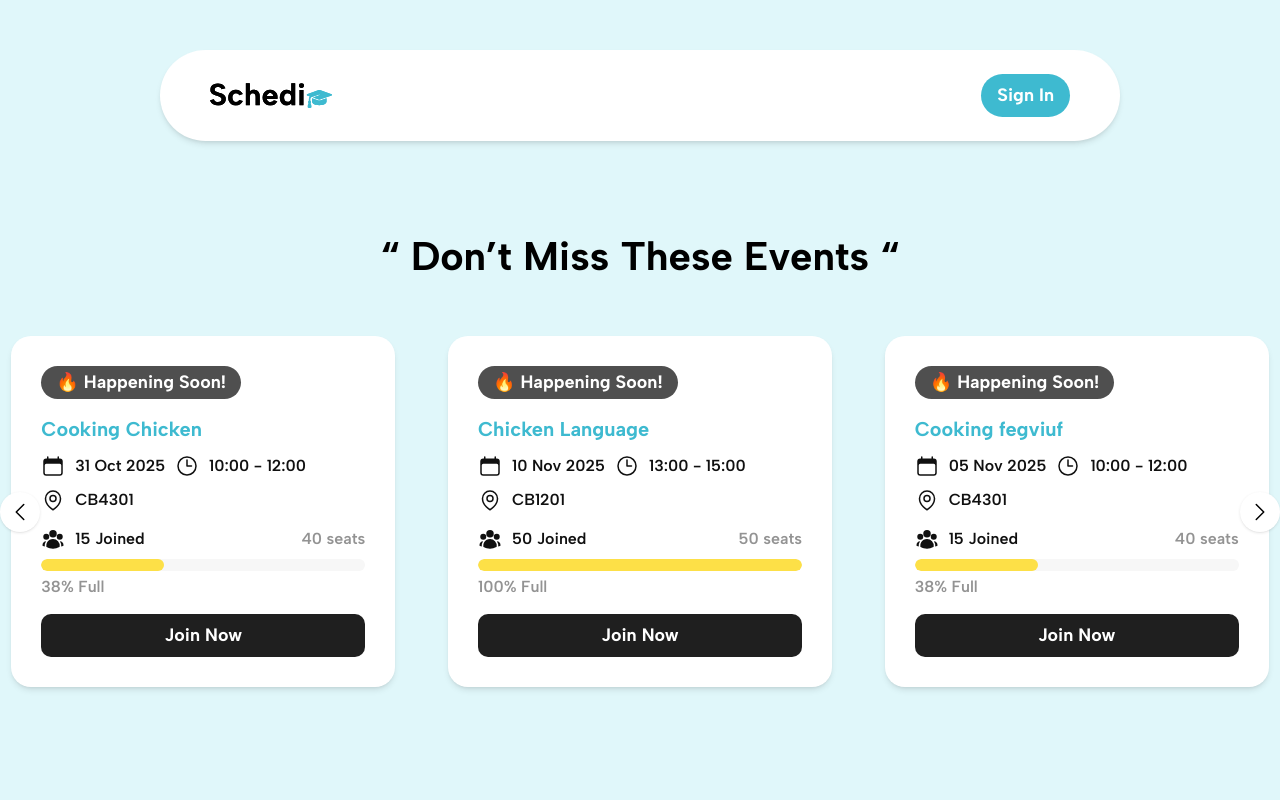
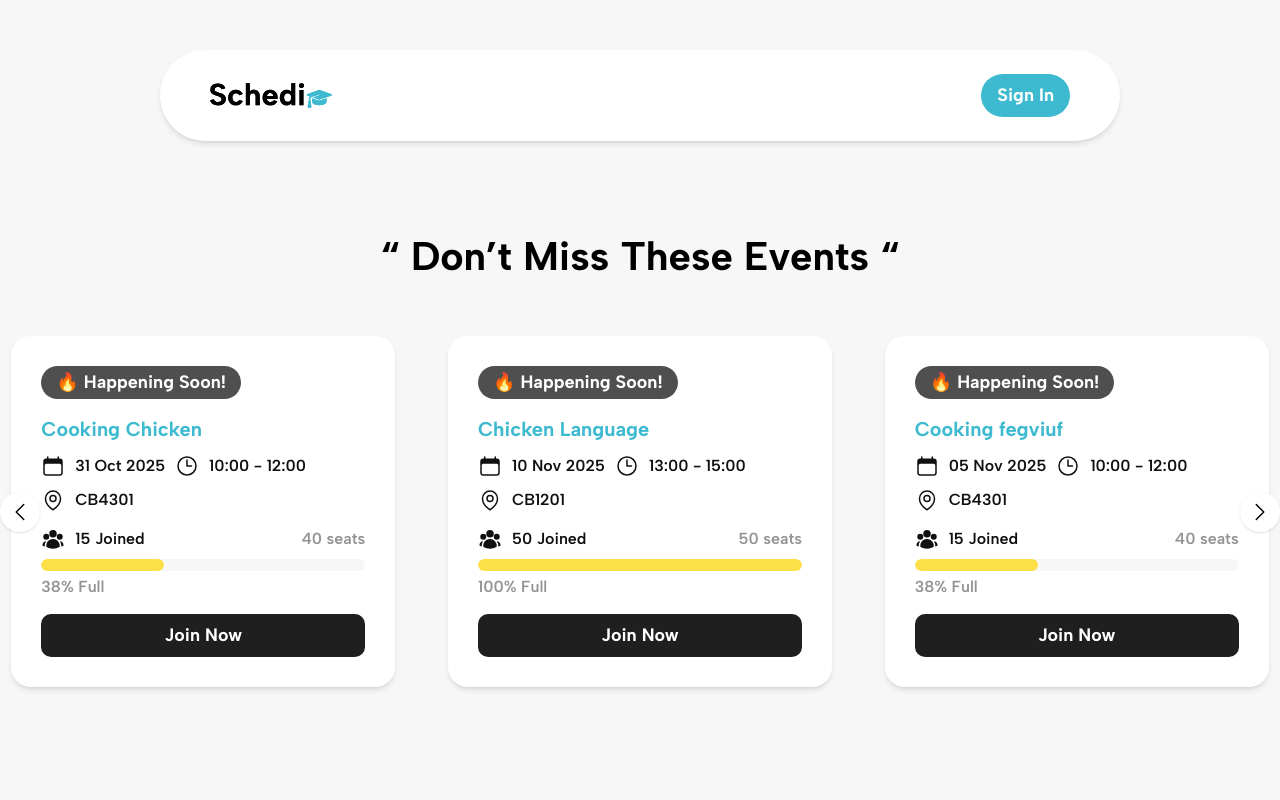
Before and after one commit to zflukz/Schedio, a React (Create React App) app in the folder client/: page / in a window 1280 px wide. Shown: the top 800 px of the page. Built offline with nearby package versions, Linux system fonts and the light colour scheme.

Commit message:
Update BG-color

```diff
--- a/client/tailwind.config.js
+++ b/client/tailwind.config.js
@@ -7,7 +7,7 @@ export default {
         primary: "#3EBAD0",
         primaryhover: "#33A9BC",
         secondary: "#FBDE71",
-        "bg-light": "#E0F7FA",
+        "bg-light": "#F7F7F7",
         text: {
           black: "#101010",
           white: "#FFFFFF",
```
